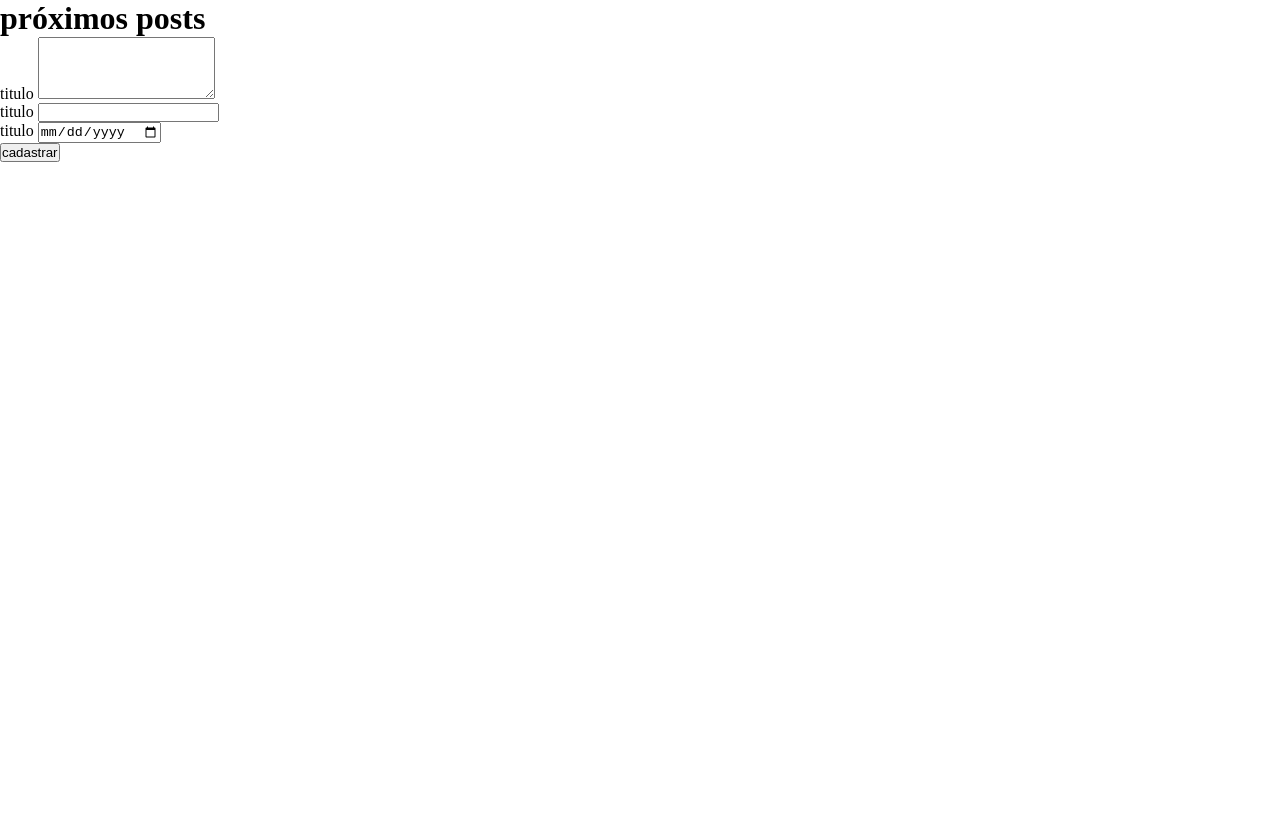
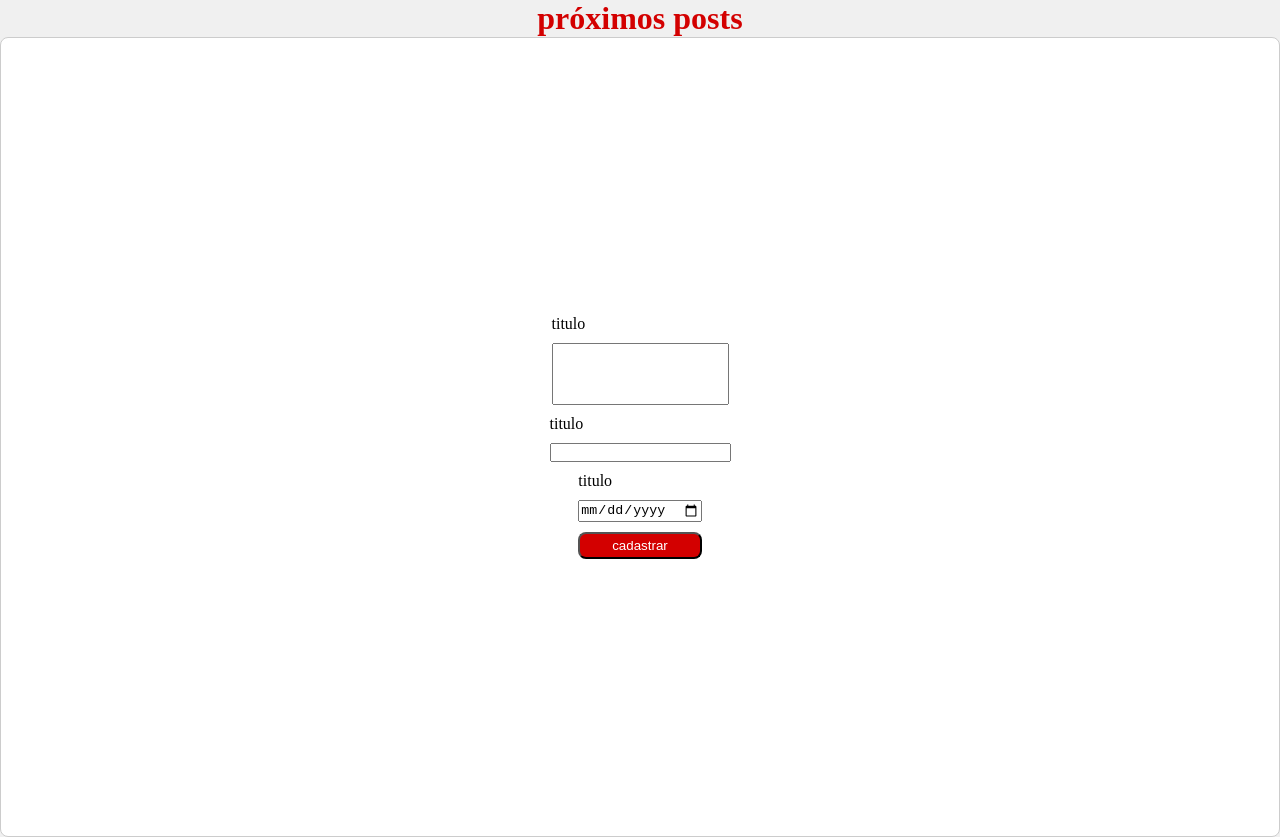
Before and after one commit to MariaCancian/ObjectsPosts, a plain HTML site: page index.html in a window 1280 px wide. Before the commit the page ends 800 px from the top, so only its background shows below. Drawn offline with Linux system fonts and the light colour scheme.

Commit message:
partial style confection

```diff
--- a/assets/css/styles.index.css
+++ b/assets/css/styles.index.css
@@ -1,4 +1,51 @@
+/*reset CSs*/
 * {
     margin: 0;
     padding: 0;
+    box-sizing: border-box;
 }
+body{
+    background-color: #f0f0f0;
+}
+
+h1{
+    text-align: center;
+    color:#d30000 ;
+}
+#postForm{
+    display: flex;
+    flex-direction: column;
+    justify-content: center;
+    align-items: center;
+    height: 100vh;
+    width: 100%;
+    padding: 20px;
+    border: 1px solid #ccc;
+    border-radius: 8px;
+    background-color: #ffffff;
+}
+
+label,
+input,
+textarea{
+    display: block;
+    margin-bottom: 10px;
+    width: 100%;
+    box-sizing: border-box;
+}
+
+textarea{
+    resize: none;
+}
+
+button{
+    background-color: #d30000;
+    color: #ffffff;
+    cursor: pointer;
+    width: 10%;
+    padding: 0.25rem;
+    border-radius: 8px;
+}
+button:hover{
+    background-color:#a00000;
+}
--- a/index.html
+++ b/index.html
@@ -40,6 +40,7 @@
         </div>
         <button>cadastrar</button>
     </div>
+    <div id="list"></div>
 </body>
 
 </html>
```
